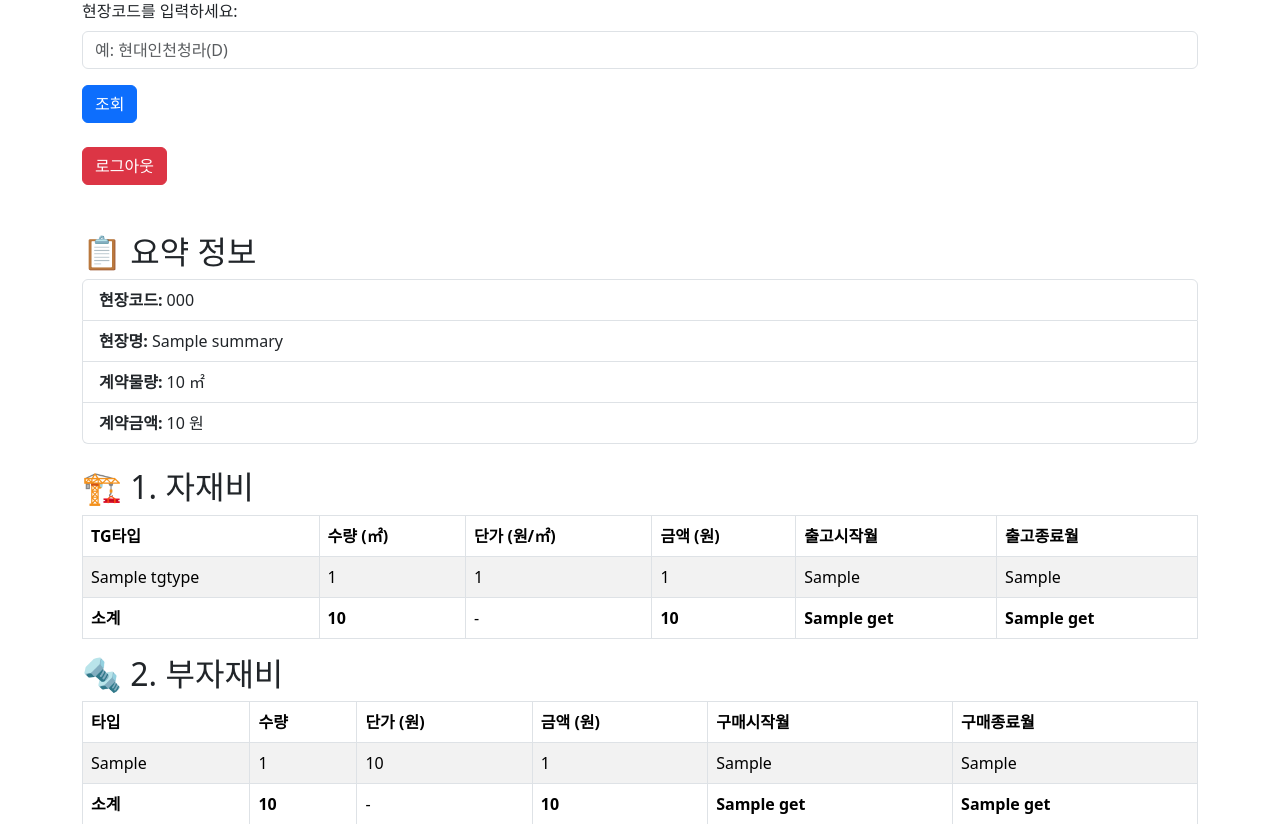
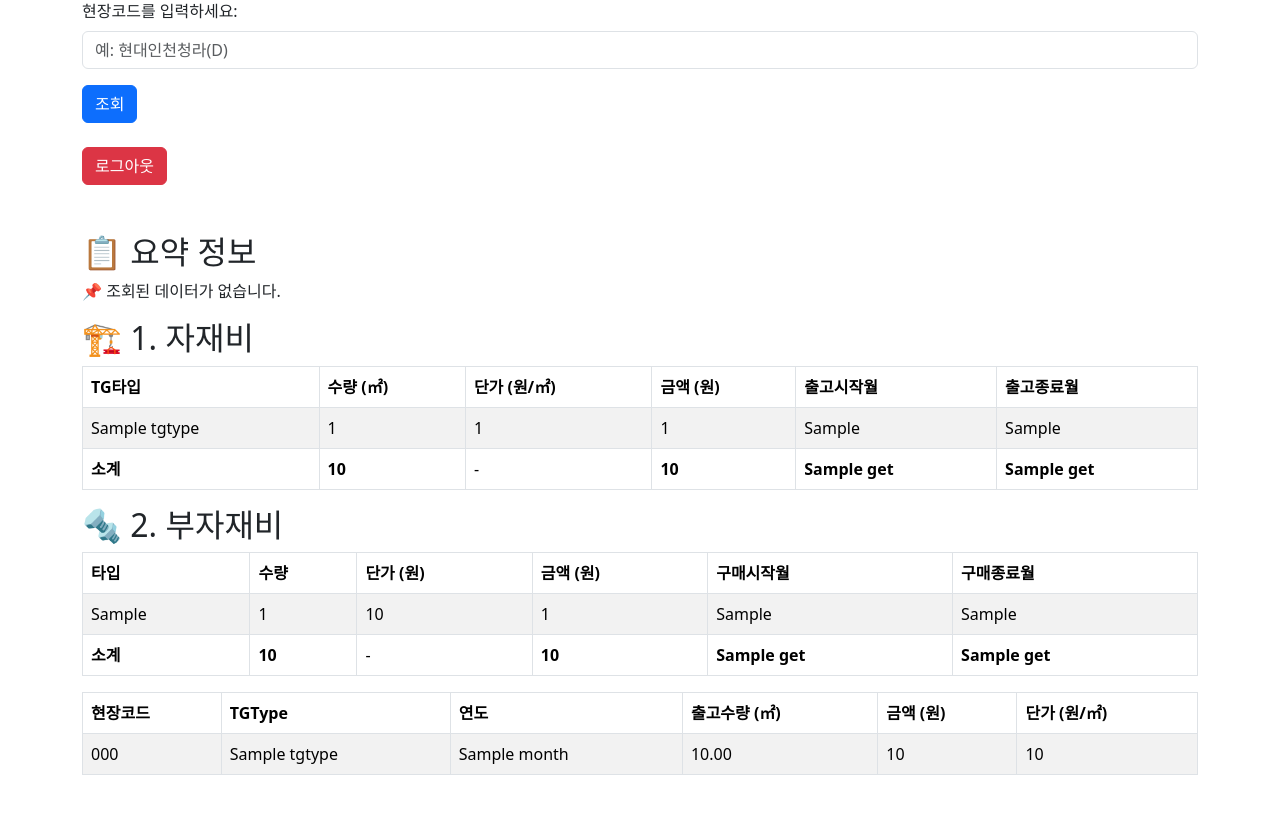
Before and after one commit to pepperbuger/flask-vicon, a Flask app: template templates/index.html in a window 1280 px wide. Shown: the part 121-945 px from the top of the page. After the commit the page ends 896 px from the top, so only its background shows below. Run offline with Flask 3, Linux system fonts and the light colour scheme; the template is opened without the code that fills it: most values are stand-ins (such as "Sample title", 1, 10 or a date in 2020); parts of the project's set-up code (start-up, migrations or seed data) failed here and were passed over.

Commit message:
Fix Jinja2 template error handling for summary data

```diff
--- a/templates/index.html
+++ b/templates/index.html
@@ -25,12 +25,18 @@
     <div class="mt-5">
         <!-- ✅ 요약 정보 -->
         <h2>📋 요약 정보</h2>
+        {% if data and 'summary' in data and data['summary'] %}
         <ul class="list-group mb-4">
-            <li class="list-group-item"><strong>현장코드:</strong> {{ data.summary.SiteCode }}</li>
-            <li class="list-group-item"><strong>현장명:</strong> {{ data.summary.SiteName }}</li>
-            <li class="list-group-item"><strong>계약물량:</strong> {{ "{:,.0f}".format(data.summary.Quantity) }} ㎡</li>
-            <li class="list-group-item"><strong>계약금액:</strong> {{ "{:,.0f}".format(data.summary.ContractAmount) }} 원</li>
+            <li class="list-group-item"><strong>현장코드:</strong> {{ data['summary'][0]['SiteCode'] }}</li>
+            <li class="list-group-item"><strong>현장명:</strong> {{ data['summary'][0]['SiteName'] }}</li>
+            <li class="list-group-item"><strong>계약물량:</strong> {{ "{:,.0f}".format(data['summary'][0]['Quantity']) }} ㎡</li>
+            <li class="list-group-item"><strong>계약금액:</strong> {{ "{:,.0f}".format(data['summary'][0]['ContractAmount']) }} 원</li>
         </ul>
+        {% else %}
+            <p>📌 조회된 데이터가 없습니다.</p>
+        {% endif %}
+    </div>
+
 
         <!-- ✅ 1. 자재비 -->
         <h2>🏗️ 1. 자재비</h2>
```
